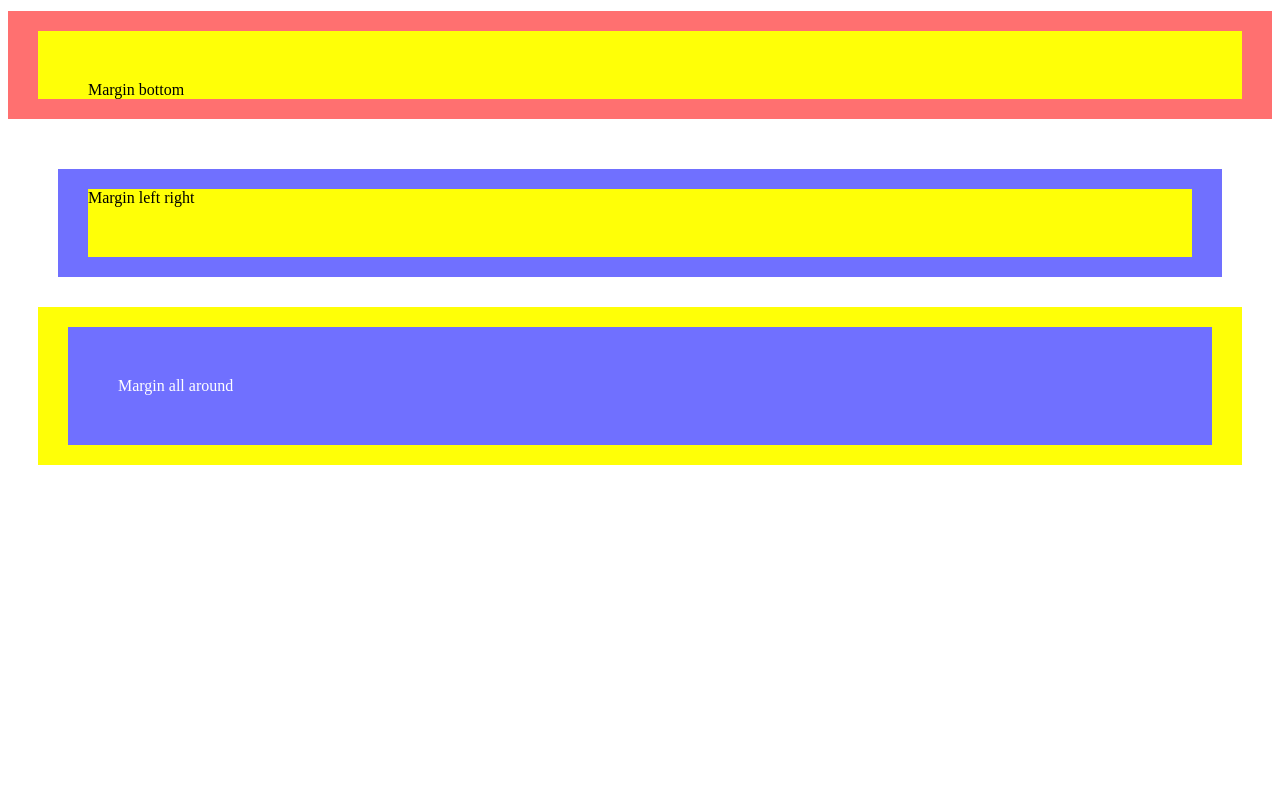
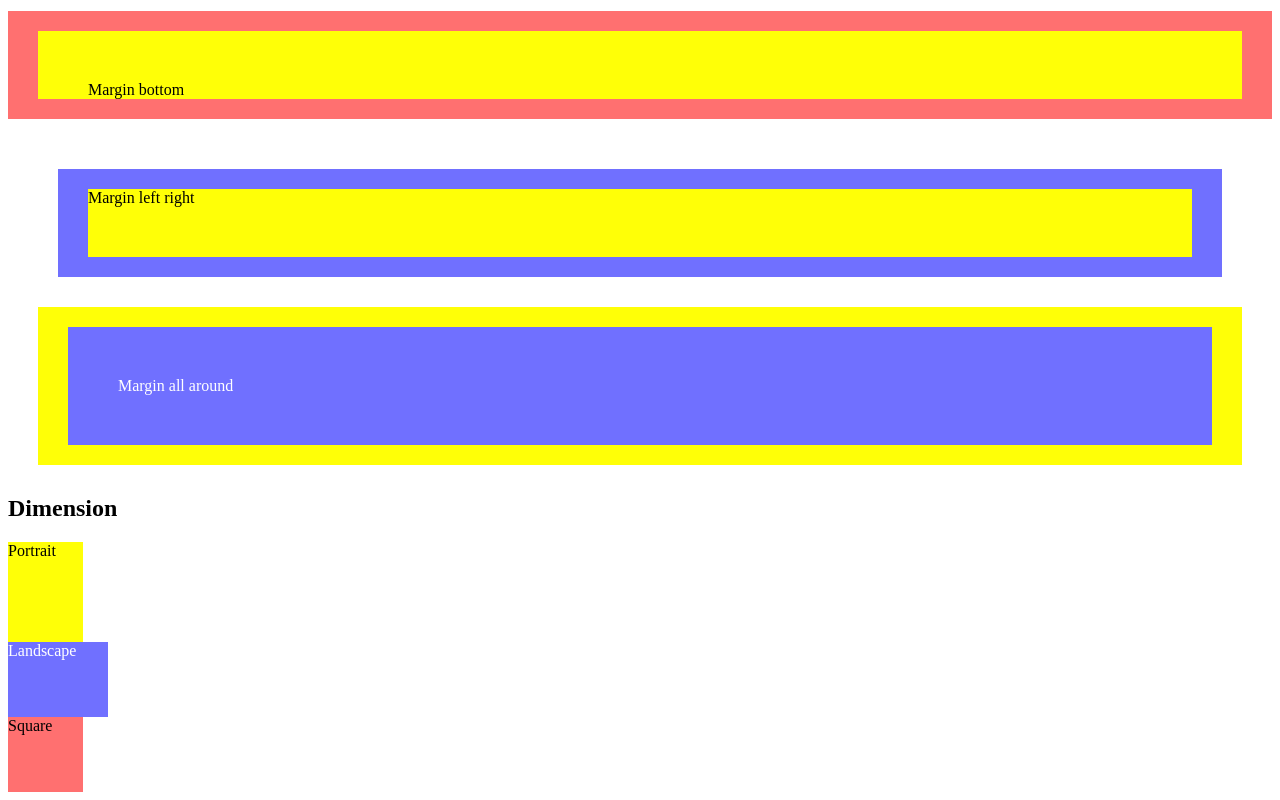
Before and after one commit to xilu56/kambaz-react-web-app-cs5610-sm25, a React app: page /#/Labs/Lab2 in a window 1280 px wide. Shown: the part 1177-1977 px from the top of the page. Before the commit the page ends 1672 px from the top, so only its background shows below. Built offline with nearby package versions, Linux system fonts and the light colour scheme; the HTML template or start-up script is replaced by a standard one.

Commit message:
Dimensions - Yellow DIV longer than it's taller; Dimensions - Blue DIV taller than it's longer; Dimensions - Red DIV height same as width

```diff
--- /dev/null
+++ b/src/Labs/Lab2/Dimensions.tsx
@@ -0,0 +1,19 @@
+export default function Dimensions() {
+  return (
+    <div id="wd-css-dimensions">
+  <h2>Dimension</h2>
+  <div>
+    <div className="wd-dimension-portrait wd-bg-color-yellow">
+      Portrait
+    </div>
+    <div className="wd-dimension-landscape wd-bg-color-blue
+                    wd-fg-color-white">
+      Landscape
+    </div>
+    <div className="wd-dimension-square wd-bg-color-red">
+      Square</div>
+  </div>
+</div>
+
+  )
+}
--- a/src/Labs/Lab2/index.css
+++ b/src/Labs/Lab2/index.css
@@ -66,3 +66,18 @@
 .wd-margin-all-around {
     margin: 30px;
     }
+
+.wd-dimension-portrait {
+    width: 75px;
+    height: 100px;
+    }
+
+.wd-dimension-landscape {
+    width: 100px;
+    height: 75px;
+    }
+
+.wd-dimension-square {
+    width: 75px;
+    height: 75px;
+    }
--- a/src/Labs/Lab2/index.tsx
+++ b/src/Labs/Lab2/index.tsx
@@ -4,6 +4,7 @@ import BackgroundColor from "./BackgroundColors";
 import Borders from "./Borders";
 import Padding from "./Padding";
 import Margins from "./Margins";
+import Dimensions from "./Dimensions";
 
 export default function Lab2() {
   return (
@@ -14,6 +15,7 @@ export default function Lab2() {
       <Borders />
       <Padding />
       <Margins />
+      <Dimensions />
     </div>
 
   );}
```
